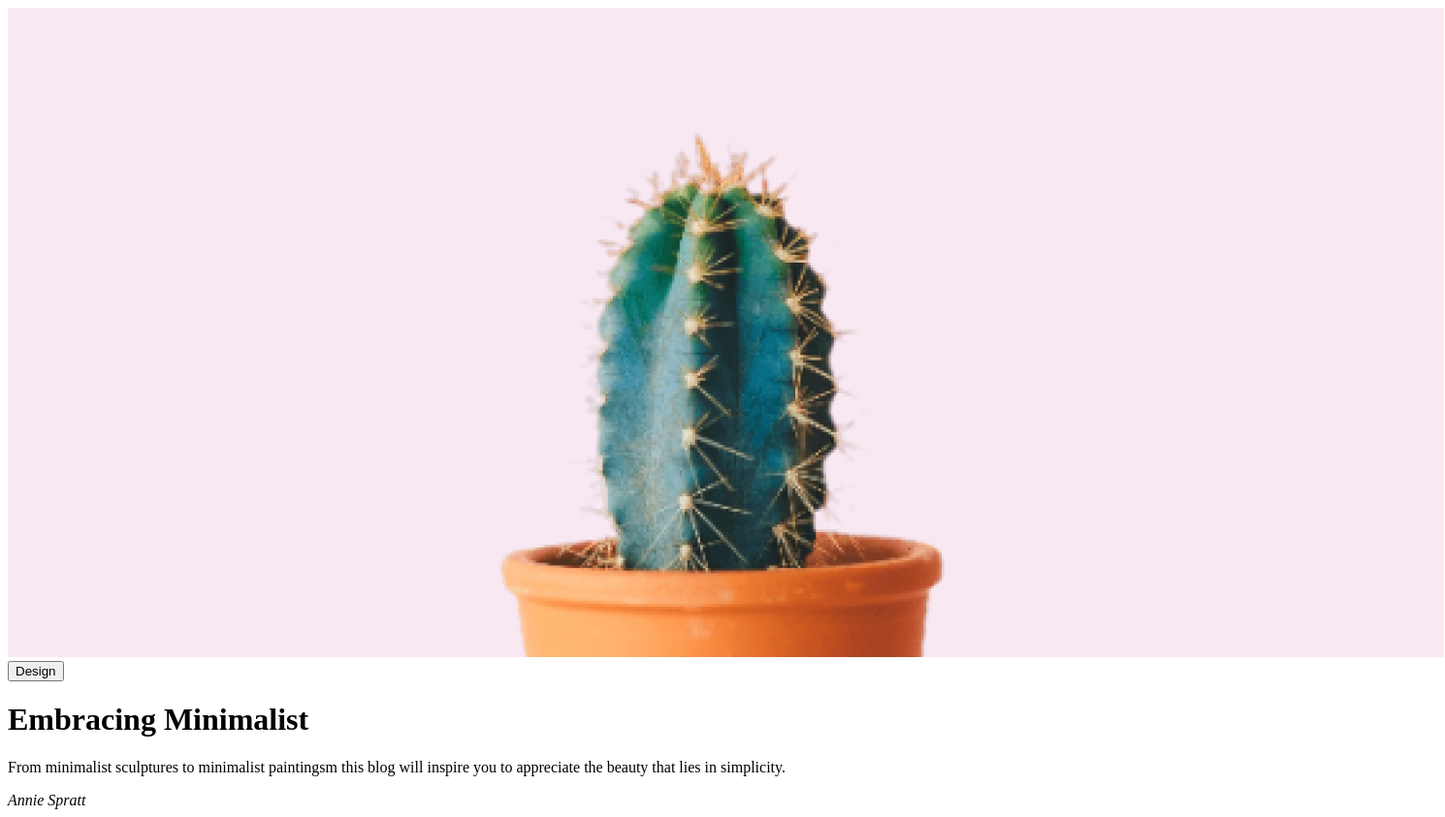
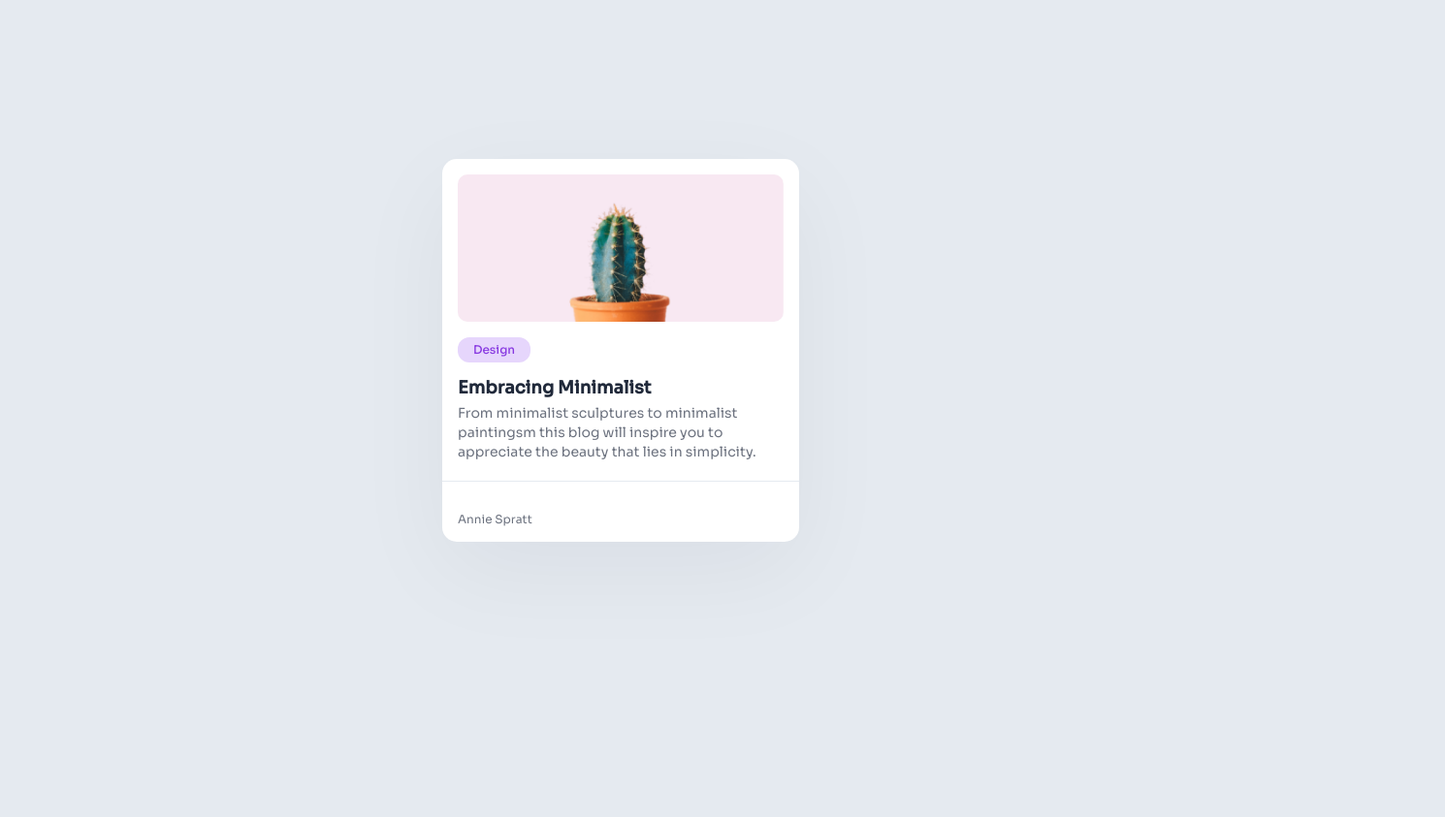
Before and after one commit to juanctorresf/minimal-blog-card, a plain HTML site: page docs/index.html in a window 1280 px wide. Shown: the whole page at 97% size, 1490 px wide, since content can reach past the window. After the commit the page ends 800 px from the top, so only its background shows below. Drawn offline with Linux system fonts and the light colour scheme; the site is published under a folder, as on GitHub Pages, so addresses that start at the root find nothing; a script that the page names is missing.

Commit message:
Fix order of folder

```diff
--- a/docs/index.html
+++ b/docs/index.html
@@ -3,8 +3,8 @@
 <head>
     <meta charset="UTF-8">
     <meta name="viewport" content="width=device-width, initial-scale=1.0">
-    <link rel="stylesheet" href="/css/normalize.css">
-    <link rel="stylesheet" href="/css/styles.css">
+    <link rel="stylesheet" href="./css/normalize.css">
+    <link rel="stylesheet" href="./css/styles.css">
     <title>Responsive Web Developer Starter - devchallenges.io</title>
     <link rel="icon" href="images/favicon.ico" type="image/x-icon" sizes="any">
 </head>
```
Also changed, not shown: 1 other file.
